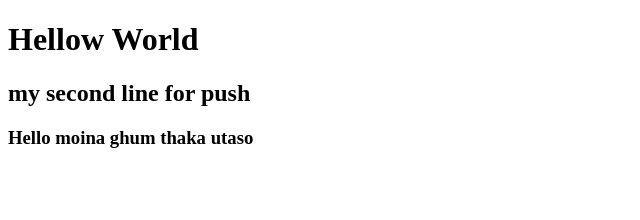
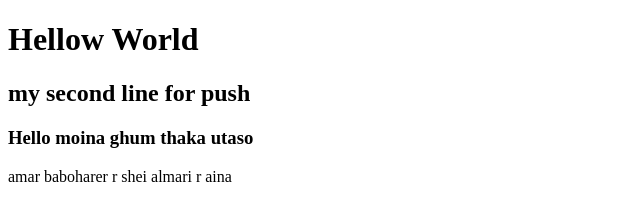
Before and after one commit to hmbadhon2/my_third_repo, a plain HTML site: page index.html in a window 1280 px wide. Shown: the whole page, without its empty margins (0-640 px from the left). Drawn offline with Linux system fonts and the light colour scheme.

Commit message:
fourth commit

```diff
--- a/index.html
+++ b/index.html
@@ -10,5 +10,7 @@
     <h1> Hellow World</h1>
     <h2> my second line for push </h2>
     <h3> Hello moina ghum thaka utaso</h3>
+
+    <p> amar baboharer r shei almari r aina </p>
 </body>
 </html>
```
